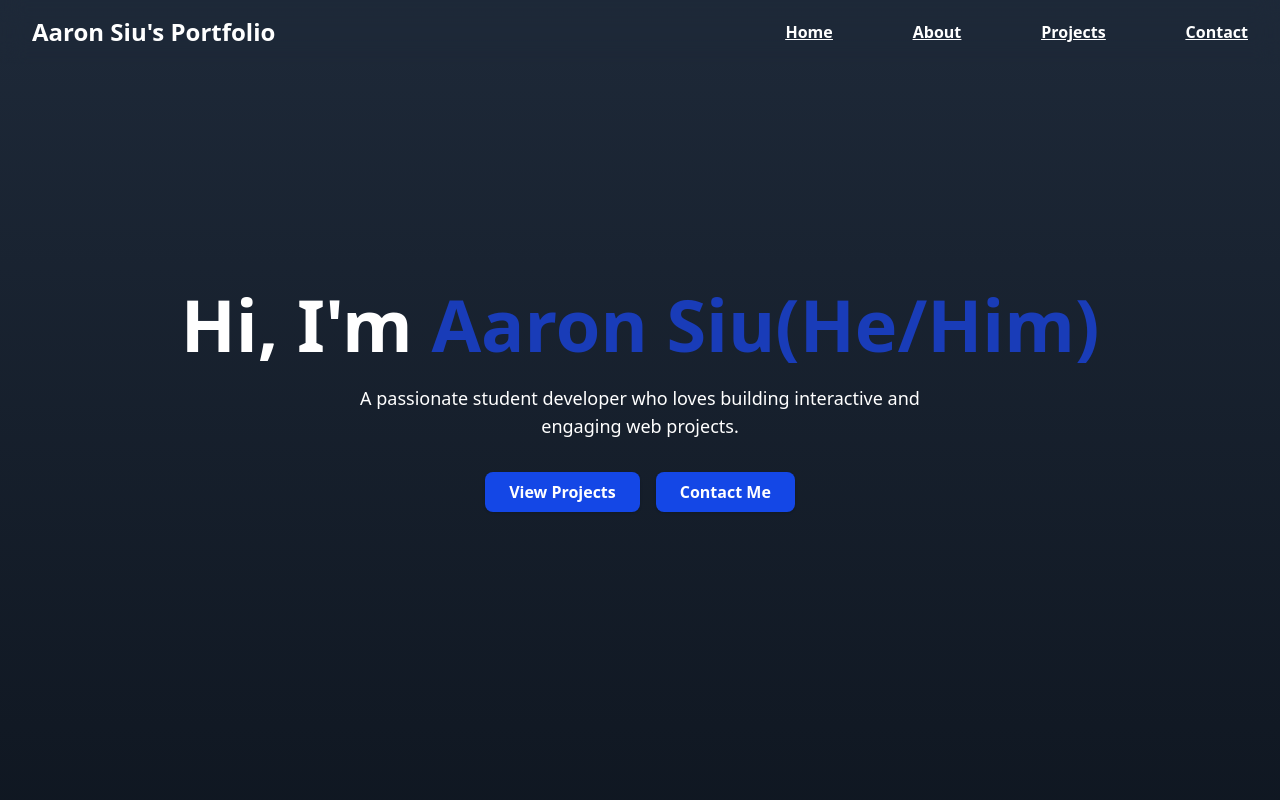
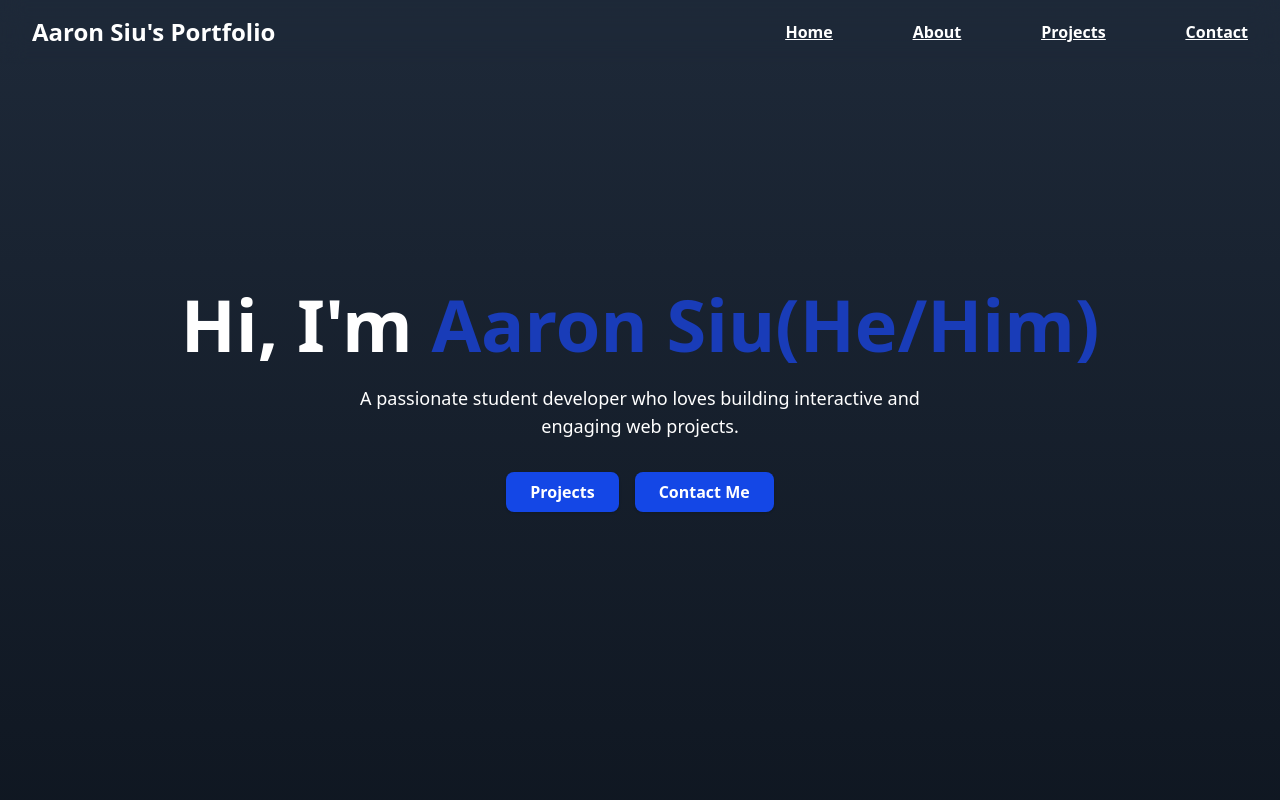
Before and after one commit to asiu3209/Portfolio, a React (Vite) app: page / in a window 1280 px wide. Shown: the top 800 px of the page. Built offline with nearby package versions, Linux system fonts and the light colour scheme.

Commit message:
Buttons in hero now bring the user to the proper locations

```diff
--- a/src/components/Hero.tsx
+++ b/src/components/Hero.tsx
@@ -1,4 +1,5 @@
 import { motion } from "framer-motion";
+import { Link } from "react-scroll";
 
 export default function Hero() {
   return (
@@ -30,10 +31,14 @@ export default function Hero() {
         transition={{ delay: 1, duration: 1 }}
       >
         <button className="px-6 py-2 rounded-lg bg-blue-700 text-white font-semibold shadow hover:bg-blue-800 transition-colors duration-200 focus:outline-none focus:ring-2 focus:ring-blue-400">
-          View Projects
+          <Link to="projects" smooth={true} duration={600}>
+            Projects
+          </Link>
         </button>
         <button className="px-6 py-2 rounded-lg bg-blue-700 text-white font-semibold shadow hover:bg-blue-800 transition-colors duration-200 focus:outline-none focus:ring-2 focus:ring-blue-300">
-          Contact Me
+          <Link to="contact" smooth={true} duration={600}>
+            Contact Me
+          </Link>
         </button>
       </motion.div>
     </section>
```
